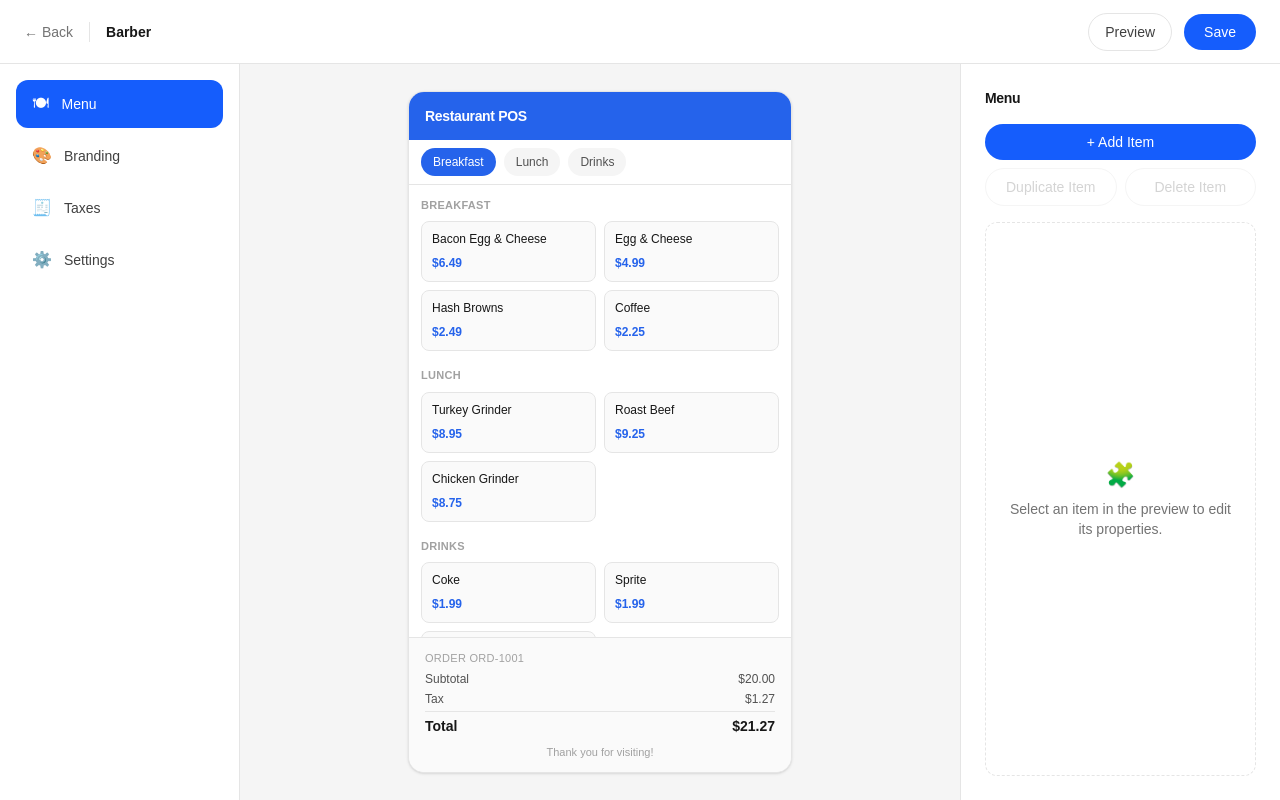
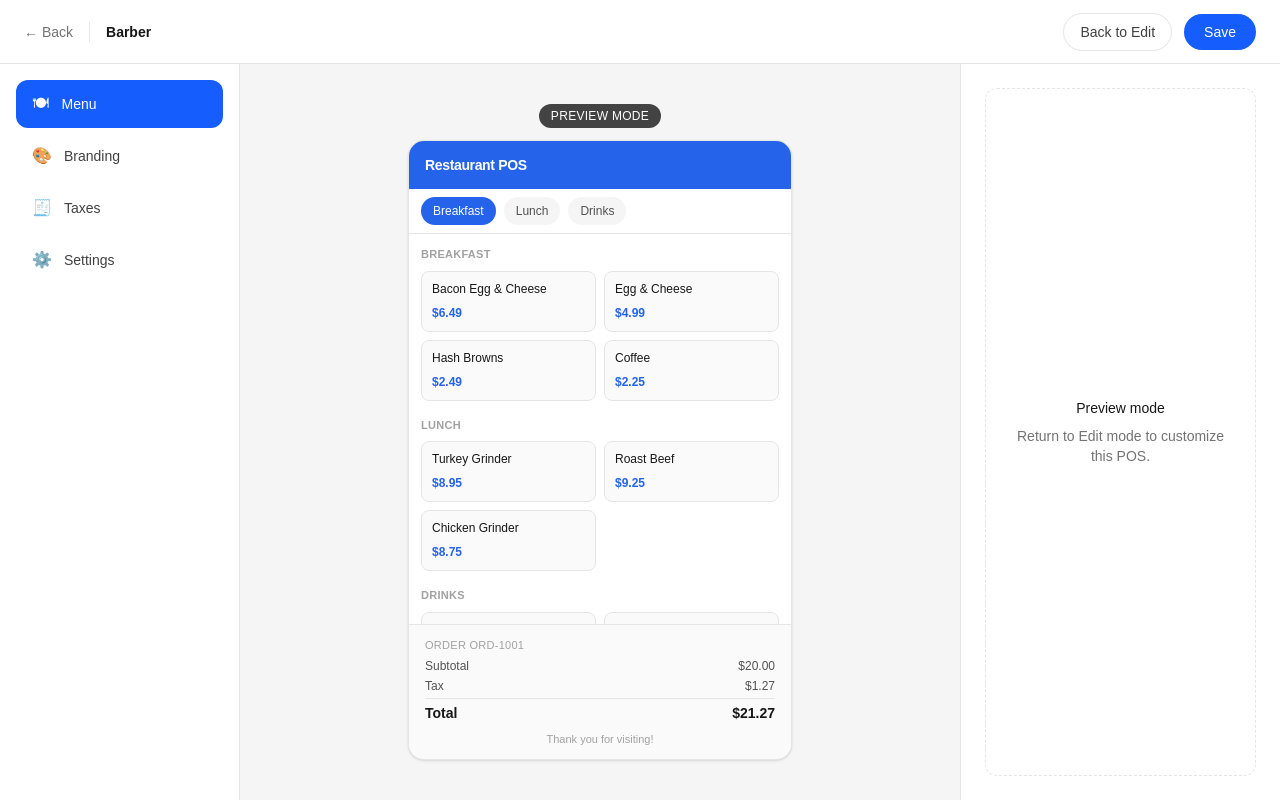
Before and after one commit to aasishjannuaj/pos-canvas, a Next.js app: page /editor/barber in a window 1280 px wide. Both pictures are taken after a click on the button "Preview". Built offline with nearby package versions, Linux system fonts and the light colour scheme.

Commit message:
Add edit and preview modes to POS builder

```diff
--- a/components/editor/EditorPreview.tsx
+++ b/components/editor/EditorPreview.tsx
@@ -1,7 +1,7 @@
 "use client";
 
 import { MENU_CATEGORIES } from "./EditorShell";
-import type { Currency, MenuItem, ProjectConfig } from "./EditorShell";
+import type { Currency, EditorMode, MenuItem, ProjectConfig } from "./EditorShell";
 
 const currencySymbols: Record<Currency, string> = {
   USD: "$",
@@ -22,6 +22,7 @@ type EditorPreviewProps = {
   branding: ProjectConfig["branding"];
   tax: ProjectConfig["tax"];
   receipt: ProjectConfig["receipt"];
+  editorMode: EditorMode;
 };
 
 function calculateOrderSummary(tax: {
@@ -52,6 +53,7 @@ export default function EditorPreview({
   branding,
   tax,
   receipt,
+  editorMode,
 }: EditorPreviewProps) {
   const { subtotal, taxAmount, total } = calculateOrderSummary(tax);
 
@@ -60,7 +62,13 @@ export default function EditorPreview({
   const finalTotal = receipt.tipsEnabled ? total + STATIC_TIP : total;
 
   return (
-    <div className="flex flex-1 items-center justify-center overflow-auto bg-neutral-100 p-10">
+    <div className="flex flex-1 flex-col items-center justify-center gap-3 overflow-auto bg-neutral-100 p-10">
+      {editorMode === "preview" && (
+        <span className="rounded-full bg-neutral-900/80 px-3 py-1 text-xs font-medium uppercase tracking-wide text-white">
+          Preview Mode
+        </span>
+      )}
+
       <div className="flex aspect-[9/16] w-full max-w-sm flex-col overflow-hidden rounded-2xl border border-neutral-200 bg-white shadow-sm">
         {/* POS Header */}
         <div
@@ -109,13 +117,18 @@ export default function EditorPreview({
 
                   <div className="grid grid-cols-2 gap-2">
                     {sectionItems.map((item) => {
-                      const isSelected = selectedItemId === item.id;
+                      const isSelected =
+                        editorMode === "edit" && selectedItemId === item.id;
 
                       return (
                         <button
                           key={item.id}
                           type="button"
-                          onClick={() => onSelect(item.id)}
+                          onClick={() => {
+                            if (editorMode === "edit") {
+                              onSelect(item.id);
+                            }
+                          }}
                           className={`flex flex-col justify-between gap-2 rounded-lg border p-2.5 text-left transition-colors focus-visible:outline focus-visible:outline-2 focus-visible:outline-offset-2 ${
                             isSelected
                               ? "text-white"
--- a/components/editor/EditorPropertiesPanel.tsx
+++ b/components/editor/EditorPropertiesPanel.tsx
@@ -3,6 +3,7 @@
 import { MENU_CATEGORIES } from "./EditorShell";
 import type {
   Currency,
+  EditorMode,
   EditorSection,
   MenuCategory,
   MenuItem,
@@ -24,6 +25,7 @@ type EditorPropertiesPanelProps = {
   onTaxChange: (changes: Partial<ProjectConfig["tax"]>) => void;
   receipt: ProjectConfig["receipt"];
   onReceiptChange: (changes: Partial<ProjectConfig["receipt"]>) => void;
+  editorMode: EditorMode;
 };
 
 export default function EditorPropertiesPanel({
@@ -39,9 +41,19 @@ export default function EditorPropertiesPanel({
   onTaxChange,
   receipt,
   onReceiptChange,
+  editorMode,
 }: EditorPropertiesPanelProps) {
   return (
     <aside className="flex w-80 flex-none flex-col gap-4 border-l border-neutral-200 bg-white p-6">
+      {editorMode === "preview" ? (
+        <div className="flex flex-1 flex-col items-center justify-center gap-2 rounded-xl border border-dashed border-neutral-200 p-6 text-center">
+          <p className="text-sm font-medium text-neutral-900">Preview mode</p>
+          <p className="text-sm text-neutral-500">
+            Return to Edit mode to customize this POS.
+          </p>
+        </div>
+      ) : (
+        <>
           <h2 className="text-sm font-semibold tracking-tight text-neutral-900">
             {editorSection}
           </h2>
@@ -134,7 +146,7 @@ export default function EditorPropertiesPanel({
                   </div>
                 </div>
               ) : (
-            <div className="flex flex-1 flex-col items-center justify-center gap-2 rounded-xl border border-dashed border-neutral-200 p-6 text-center">
+                <div className="mt-4 flex flex-1 flex-col items-center justify-center gap-2 rounded-xl border border-dashed border-neutral-200 p-6 text-center">
                   <span className="text-2xl">🧩</span>
                   <p className="text-sm text-neutral-500">
                     Select an item in the preview to edit its properties.
@@ -321,6 +333,8 @@ export default function EditorPropertiesPanel({
               </label>
             </div>
           )}
+        </>
+      )}
     </aside>
   );
 }
--- a/components/editor/EditorShell.tsx
+++ b/components/editor/EditorShell.tsx
@@ -23,6 +23,8 @@ export type EditorSection = "Menu" | "Branding" | "Taxes" | "Settings";
 export type Currency = "USD" | "CAD" | "EUR" | "GBP";
 
 export type SaveStatus = "idle" | "saving" | "saved" | "error";
+
+export type EditorMode = "edit" | "preview";
 
 type TaxSettings = {
   enabled: boolean;
@@ -113,6 +115,9 @@ export default function EditorShell({
   const [selectedItemId, setSelectedItemId] = useState<string | null>(null);
   const [editorSection, setEditorSection] = useState<EditorSection>("Menu");
 
+  // Feature 7.1 — edit/preview mode (UI-only, does not affect saved data)
+  const [editorMode, setEditorMode] = useState<EditorMode>("edit");
+
   // Feature 6.4/6.5.2/6.5.3 — save state
   const [projectId, setProjectId] = useState<string | null>(initialProjectId ?? null);
   const [saveStatus, setSaveStatus] = useState<SaveStatus>("idle");
@@ -125,6 +130,10 @@ export default function EditorShell({
   // reverts the button back to "Save" — no autosave, just a status reset.
   function markUnsaved() {
     setSaveStatus((prev) => (prev === "saved" ? "idle" : prev));
+  }
+
+  function handleToggleEditorMode() {
+    setEditorMode((prev) => (prev === "edit" ? "preview" : "edit"));
   }
 
   function handleUpdateItem(id: string, changes: Partial<MenuItem>) {
@@ -255,6 +264,8 @@ export default function EditorShell({
         onSave={handleSave}
         saveStatus={saveStatus}
         saveError={saveError}
+        editorMode={editorMode}
+        onToggleEditorMode={handleToggleEditorMode}
       />
 
       <div className="flex flex-1 overflow-hidden">
@@ -269,6 +280,7 @@ export default function EditorShell({
           branding={projectConfig.branding}
           tax={projectConfig.tax}
           receipt={projectConfig.receipt}
+          editorMode={editorMode}
         />
         <EditorPropertiesPanel
           editorSection={editorSection}
@@ -283,6 +295,7 @@ export default function EditorShell({
           onTaxChange={handleTaxChange}
           receipt={projectConfig.receipt}
           onReceiptChange={handleReceiptChange}
+          editorMode={editorMode}
         />
       </div>
     </div>
--- a/components/editor/EditorTopBar.tsx
+++ b/components/editor/EditorTopBar.tsx
@@ -1,11 +1,13 @@
 import Link from "next/link";
-import type { SaveStatus } from "./EditorShell";
+import type { EditorMode, SaveStatus } from "./EditorShell";
 
 type EditorTopBarProps = {
   projectName: string;
   onSave: () => void;
   saveStatus: SaveStatus;
   saveError: string | null;
+  editorMode: EditorMode;
+  onToggleEditorMode: () => void;
 };
 
 const SAVE_BUTTON_LABEL: Record<SaveStatus, string> = {
@@ -20,6 +22,8 @@ export default function EditorTopBar({
   onSave,
   saveStatus,
   saveError,
+  editorMode,
+  onToggleEditorMode,
 }: EditorTopBarProps) {
   return (
     <header className="flex h-16 flex-none items-center justify-between border-b border-neutral-200 bg-white px-6">
@@ -41,9 +45,10 @@ export default function EditorTopBar({
       <div className="flex items-center gap-3">
         <button
           type="button"
+          onClick={onToggleEditorMode}
           className="rounded-full border border-neutral-200 px-4 py-2 text-sm font-medium text-neutral-700 transition-colors hover:border-blue-600 hover:text-blue-600 focus-visible:outline focus-visible:outline-2 focus-visible:outline-offset-2 focus-visible:outline-blue-600"
         >
-          Preview
+          {editorMode === "edit" ? "Preview" : "Back to Edit"}
         </button>
 
         <div className="flex flex-col items-end gap-1">
```
Lines whose indentation alone changed are shown as unchanged.
